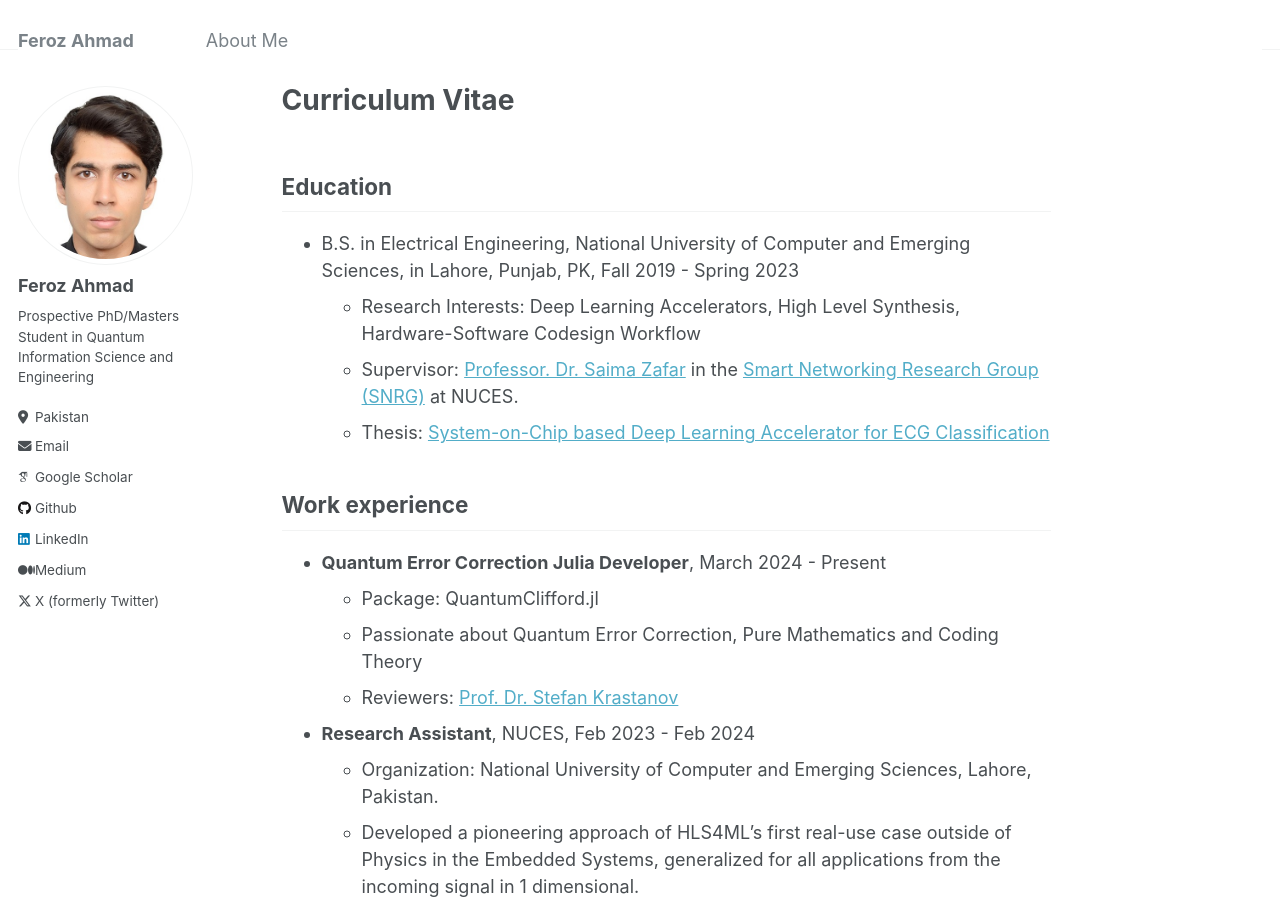
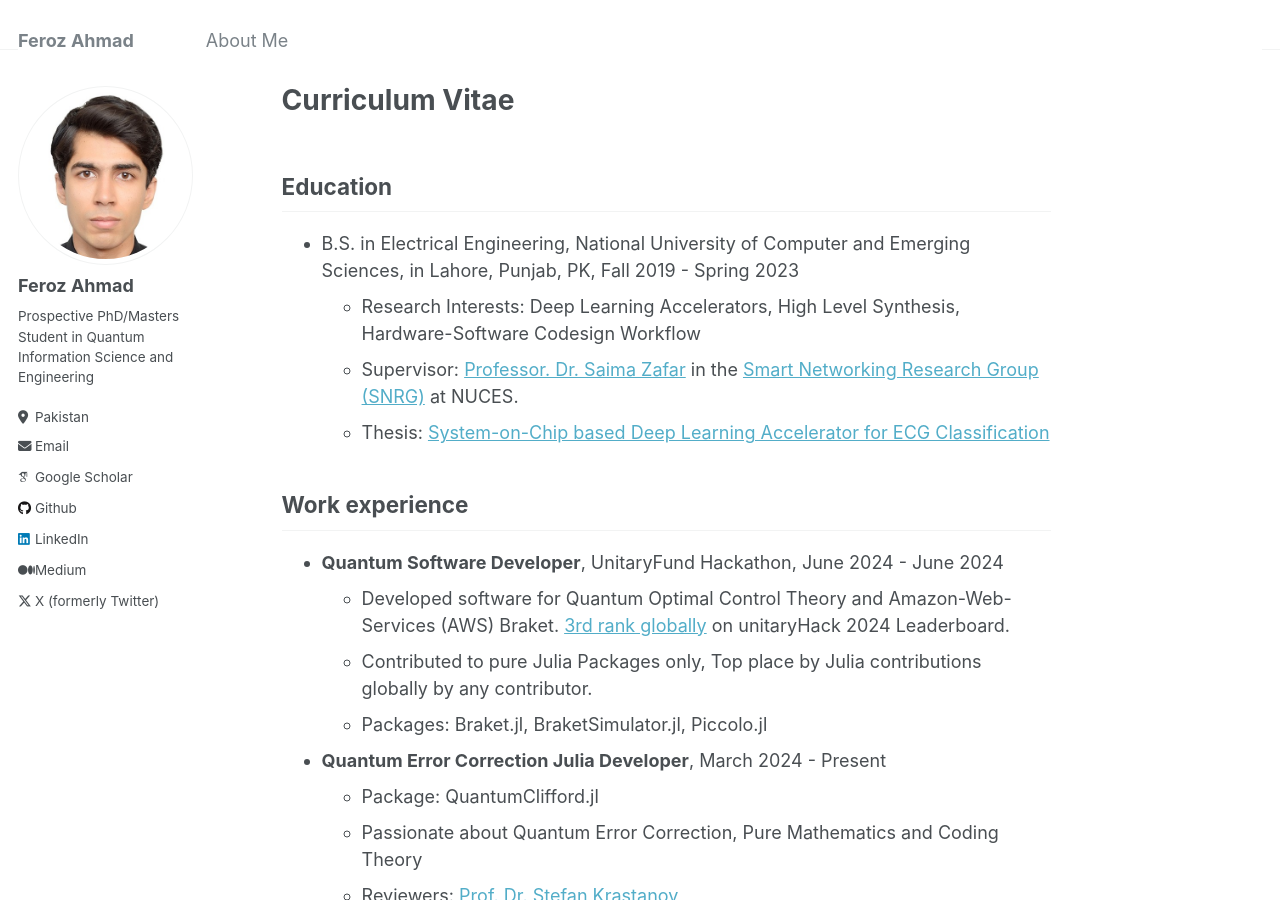
Before and after one commit to Fe-r-oz/Fe-r-oz.github.io, a Jekyll site: the page built from _pages/about.md, in a window 1280 px wide and 900 px high. Built offline with Jekyll 4.4.1, drawn with Linux system fonts in a browser that asks for light colours; some web fonts are replaced; a script that is not in the unit is left out.

Commit message:
Update about.md

```diff
--- a/_pages/about.md
+++ b/_pages/about.md
@@ -15,6 +15,12 @@ redirect_from:
   * Thesis: [System-on-Chip based Deep Learning Accelerator for ECG Classification](https://drive.google.com/file/d/1Hf5TzoBrv4sndfoux04q8yrBUtrl11RA/view?usp=sharing)
 
 ## Work experience
+
+* **Quantum Software Developer**, UnitaryFund Hackathon, June 2024 - June 2024
+  * Developed software for Quantum Optimal Control Theory and Amazon-Web-Services (AWS) Braket. [3rd rank globally](https://unitaryhack.dev/leaderboard/) on unitaryHack 2024 Leaderboard.
+  * Contributed to pure Julia Packages only, Top place by Julia contributions globally by any contributor.
+  * Packages: Braket.jl, BraketSimulator.jl, Piccolo.jl
+
 * **Quantum Error Correction Julia Developer**, March 2024 - Present
   * Package: QuantumClifford.jl
   * Passionate about Quantum Error Correction, Pure Mathematics and Coding Theory
```
